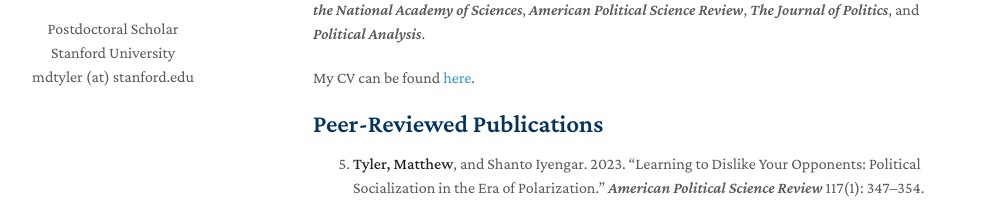
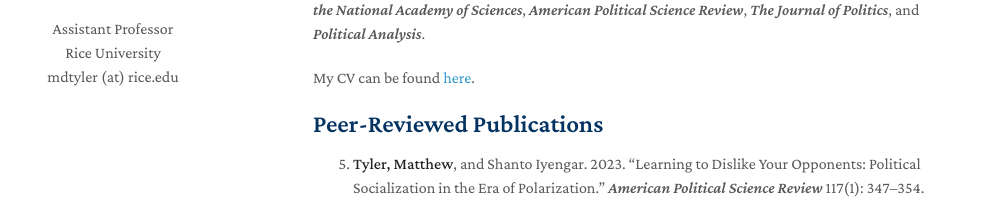
Before and after one commit to matthewtyler/matthewtyler.github.io, a Jekyll site: the page built from index.md, in a window 1280 px wide. Shown: the part 207-410 px from the top of the page, without its empty margins (157-1149 px from the left). Built offline with Jekyll 4.4.1, drawn with Linux system fonts in a browser that asks for light colours; nearby versions of some CDN libraries; a style sheet for code colours, icons or effects is not loaded; our own code applies the rules of GitHub Pages for plain Markdown files.

Commit message:
Update _config.yml

```diff
--- a/_config.yml
+++ b/_config.yml
@@ -1,7 +1,7 @@
 title: Matthew Tyler
-position: Postdoctoral Scholar
-affiliation: Stanford University
-email: mdtyler (at) stanford.edu
+position: Assistant Professor
+affiliation: Rice University
+email: mdtyler (at) rice.edu
 keywords: minimal academic
 google_scholar: https://scholar.google.com/citations?hl=en&user=QC_IdnMAAAAJ
 github_link: https://github.com/matthewtyler
```
